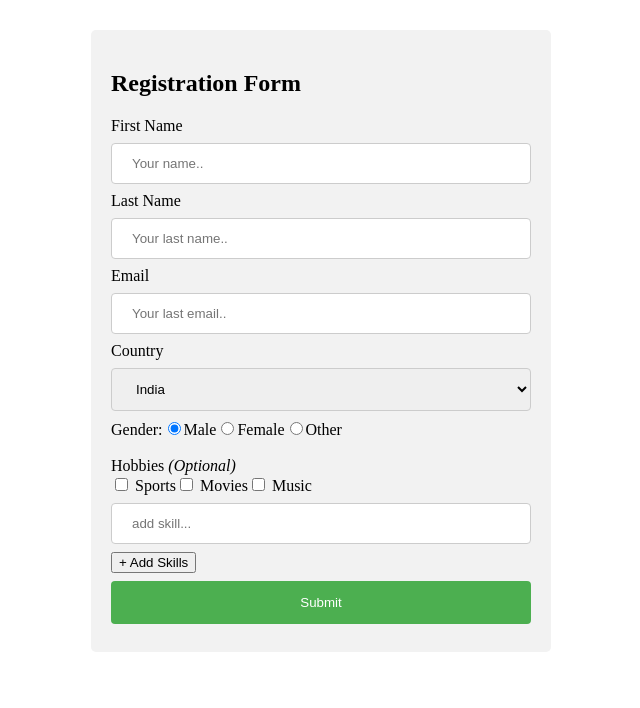
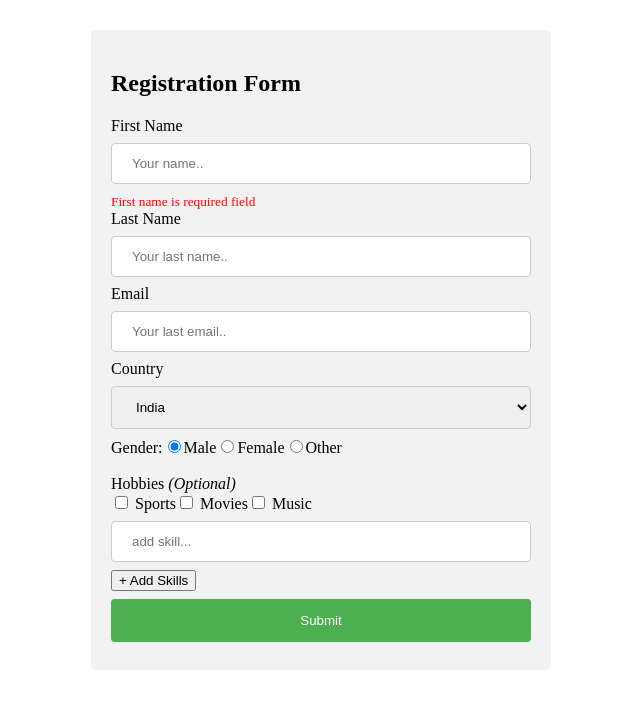
Before and after one commit to googray/ngfeatures-basic, an Angular app: page / in a window 1280 px wide. Shown: the top 708 px of the page, without its empty margins (319-959 px from the left). Built offline with nearby package versions, Linux system fonts and the light colour scheme.

Commit message:
custom validation

```diff
--- a/src/app/app.component.html
+++ b/src/app/app.component.html
@@ -9,6 +9,22 @@
         placeholder="Your name.."
         formControlName="firstname"
       />
+      <div>
+        <small
+          *ngIf="
+            reactiveForm.get('personalDetails.firstname').errors?.['required']
+          "
+          >First name is required field</small
+        >
+        <small
+          *ngIf="
+            reactiveForm.get('personalDetails.firstname').errors?.[
+              'noSpaceAllowed'
+            ]
+          "
+          >First name cannot contain a space</small
+        >
+      </div>
 
       <label for="lname">Last Name</label>
       <input
--- a/src/app/app.component.ts
+++ b/src/app/app.component.ts
@@ -18,10 +18,12 @@ export class AppComponent implements OnInit {
         firstname: new FormControl(null, [
           Validators.required,
           Validators.minLength(4),
+          this.noSpaceAllowed,
         ]),
         lastname: new FormControl(null, [
           Validators.required,
           Validators.minLength(3),
+          this.noSpaceAllowed,
         ]),
         email: new FormControl(null, [Validators.required, Validators.email]),
       }),
@@ -43,6 +45,13 @@ export class AppComponent implements OnInit {
     );
   }
 
+  noSpaceAllowed(control: FormControl) {
+    if (control.value != null && control.value.indexOf(' ') != -1) {
+      return { noSpaceAllowed: true };
+    }
+    return null;
+  }
+
   onSubmit() {
     console.log(this.reactiveForm);
   }
```
